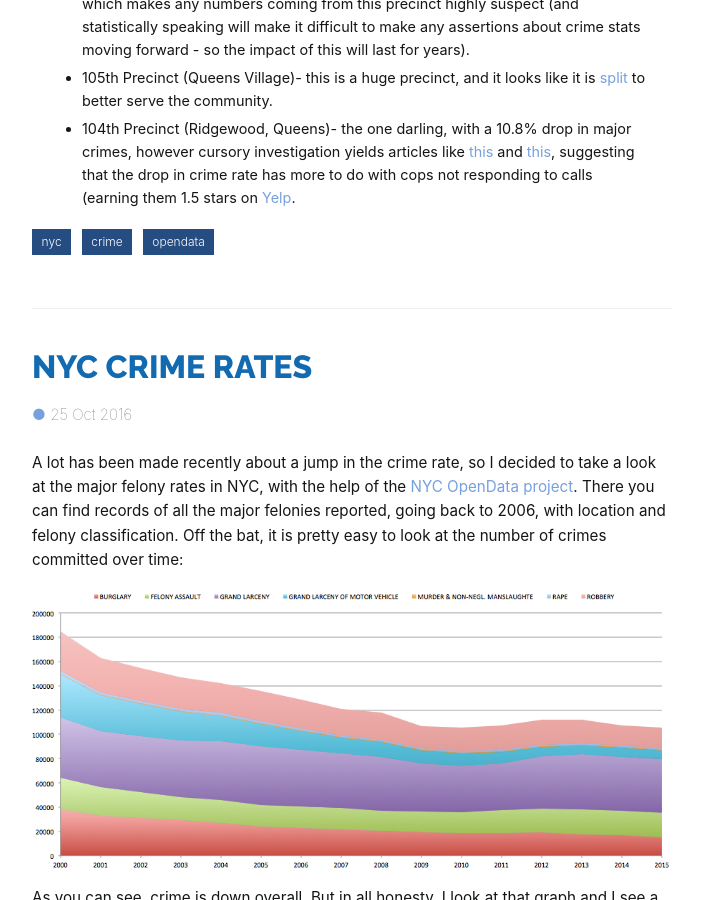
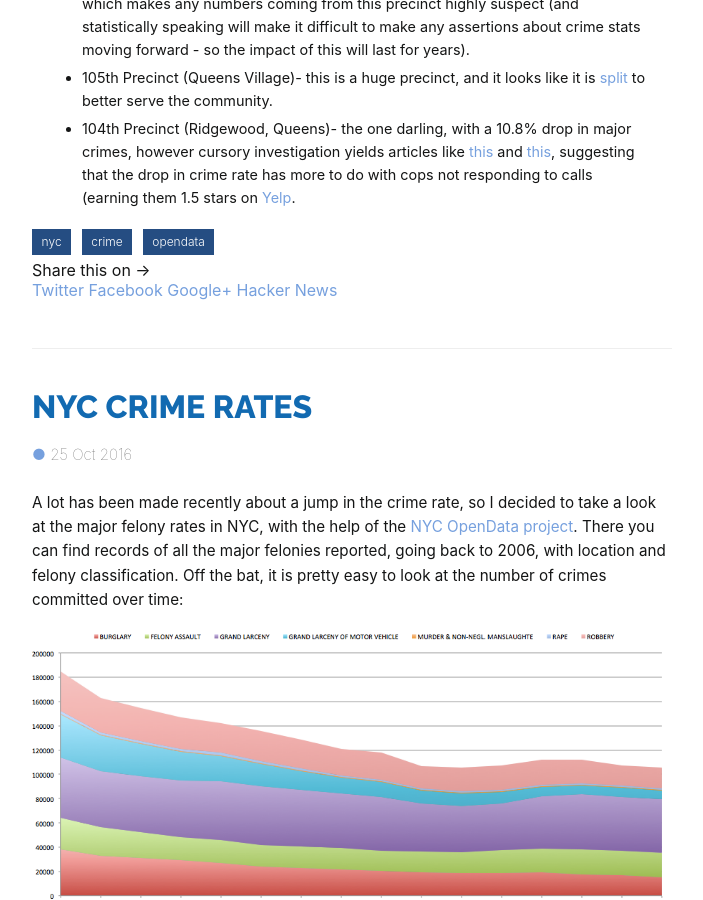
Before and after one commit to sirpthatch/sirpthatch.github.io, a Jekyll site: the page built from index.html, in a window 1280 px wide and 900 px high, scrolled down 1658 px. Shown: the whole window, without its empty margins (288-991 px from the left). Built offline with Jekyll 4.4.1, drawn with Linux system fonts in a browser that asks for light colours; some web fonts are replaced; the list of posts is cut into pages by our own code; some of the changed text lies outside the part shown.

Commit message:
Adding share buttons

```diff
--- a/_config.yml
+++ b/_config.yml
@@ -7,6 +7,7 @@ baseurl: "/"
 url: "https://sirpthatch.github.io"
 #url: "http://127.0.0.1:4000"
 github: https://github.com/sirpthatch
+twitter_username: sirpthatch
 highlighter: rouge
 markdown: kramdown
 permalink: /post/:title/
--- /dev/null
+++ b/_includes/share-page.html
@@ -0,0 +1,8 @@
+<div class="share-page">
+  Share this on &rarr;
+  <br/>
+    <a href="https://twitter.com/intent/tweet?text={{ page.title }}&url={{ site.url }}{{ post.url }}&via={{ site.twitter_username }}&related={{ site.twitter_username }}" rel="nofollow" target="_blank" title="Share on Twitter">Twitter</a>
+    <a href="https://facebook.com/sharer.php?u={{ site.url }}{{ post.url }}" rel="nofollow" target="_blank" title="Share on Facebook">Facebook</a>
+    <a href="https://plus.google.com/share?url={{ site.url }}{{ post.url }}" rel="nofollow" target="_blank" title="Share on Google+">Google+</a>
+    <a href="javascript:window.location=%22http://news.ycombinator.com/submitlink?u=%22+encodeURIComponent('{{site.url}}{{post.url}}')+%22&t=%22+encodeURIComponent('{{post.title}}')" rel="nofollow" target="_blank">Hacker News</a>
+</div>
--- a/_includes/tags.html
+++ b/_includes/tags.html
@@ -1,7 +1,8 @@
 {% if post.tags %}
 	{% for tag in post.tags %}
     	<span class="label label-default"><a href="{{ site.baseurl }}/tags#{{ tag }}-ref" title="View posts tagged with &quot;{{ tag }}&quot;">{{ tag }}</a></span>
-    {% endfor %}
+        {% endfor %}
+{% include share-page.html %}
 {% endif %}
 {% if page.tags %}
 	{% for tag in page.tags %}
--- a/_layouts/post.html
+++ b/_layouts/post.html
@@ -6,4 +6,5 @@ layout: default
 <p class="meta"><a class="permalink" href="{{ site.baseurl }}{{ post.url }}">&#9679;</a> {{ page.date | date_to_string }}</p>
 {{ content }}
 {% include tags.html %}
+{% include share-page-post.html %}
 </article>
```
Also changed, not shown: _includes/share-page-post.html (added, +8 -0 lines).
